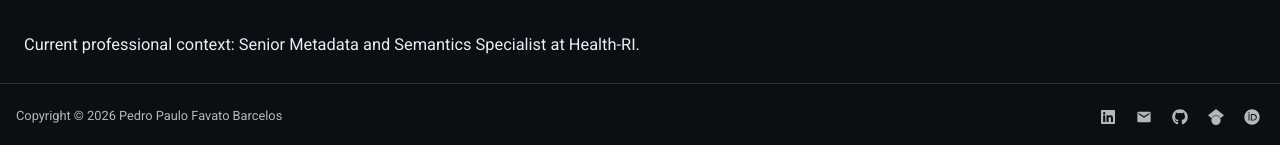
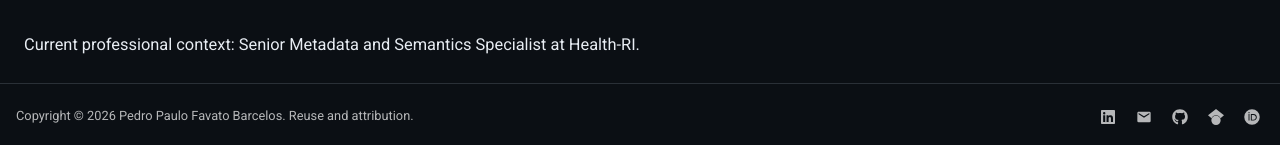
Before and after one commit to pedropaulofb/pedropaulofb.github.io, an MkDocs documentation site: the page built from docs/index.md, in a window 1280 px wide and 900 px high, scrolled down 71 px. Shown: the part 752-897 px from the top of the window. Built offline with MkDocs 1.6.1 and Material for MkDocs 9.7.7, drawn with Linux system fonts in a browser that asks for light colours; comment, search, counter and statistics services are not loaded.

Commit message:
docs: add hidden reuse and attribution page
Add a footer-linked reuse and attribution page while keeping it out of the main
navigation with MkDocs not_in_nav.

```diff
--- a/mkdocs.yml
+++ b/mkdocs.yml
@@ -34,6 +34,9 @@
   - Projects: projects.md
   - Publications: publications.md
   - Contact: contact.md
+
+not_in_nav: |
+  /reuse.md
 
 plugins:
   - search
@@ -73,4 +76,6 @@
       link: https://w3id.org/pedropaulofb/orcid
       name: ORCID
 
-copyright: Copyright &copy; 2026 Pedro Paulo Favato Barcelos
+copyright: >
+  Copyright © 2026 Pedro Paulo Favato Barcelos.
+  <a href="/reuse/">Reuse and attribution</a>.
```
Also changed, not shown: docs/reuse.md (added, +29 -0 lines).
